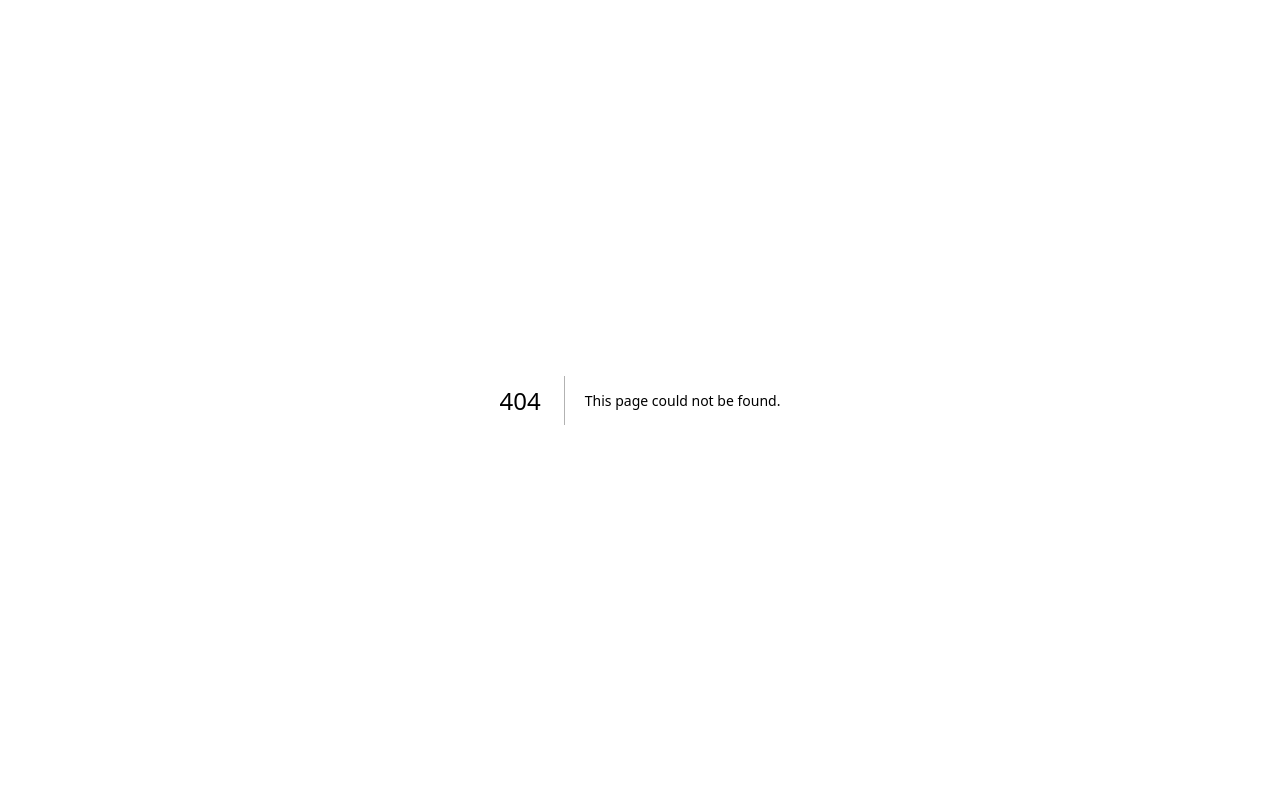
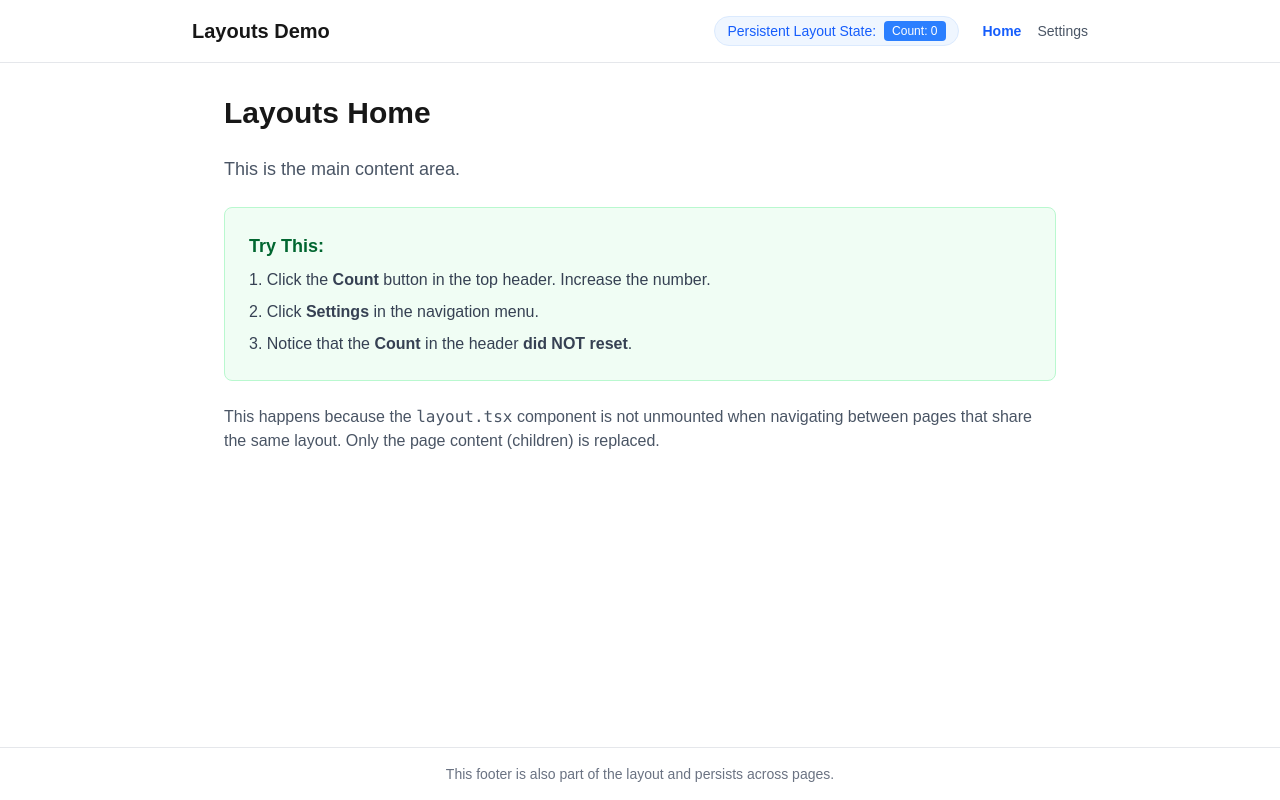
Before and after one commit to Changsik00/react19, a Next.js app: page /demos/layouts in a window 1280 px wide. Before the commit this address had no page. Built offline with nearby package versions, Linux system fonts and the light colour scheme.

Commit message:
feat: Add Client-side List and Layouts demos

```diff
--- /dev/null
+++ b/src/app/demos/layouts/layout.tsx
@@ -0,0 +1,59 @@
+'use client';
+
+import Link from 'next/link';
+import { usePathname } from 'next/navigation';
+import { useState } from 'react';
+
+export default function LayoutsDemoLayout({
+  children,
+}: {
+  children: React.ReactNode;
+}) {
+  const pathname = usePathname();
+  const [count, setCount] = useState(0);
+
+  return (
+    <div className="min-h-screen flex flex-col">
+      <header className="bg-white dark:bg-neutral-800 border-b border-gray-200 dark:border-neutral-700 p-4">
+        <div className="max-w-4xl mx-auto flex justify-between items-center">
+          <h1 className="text-xl font-bold">Layouts Demo</h1>
+
+          <div className="flex items-center gap-6">
+            <div className="flex items-center gap-2 bg-blue-50 dark:bg-blue-900/20 px-3 py-1 rounded-full border border-blue-100 dark:border-blue-800">
+              <span className="text-sm text-blue-600 dark:text-blue-300 font-medium">Persistent Layout State:</span>
+              <button
+                onClick={() => setCount(c => c + 1)}
+                className="bg-blue-500 hover:bg-blue-600 text-white text-xs px-2 py-0.5 rounded transition"
+              >
+                Count: {count}
+              </button>
+            </div>
+
+            <nav className="flex gap-4 text-sm">
+              <Link
+                href="/demos/layouts"
+                className={`hover:text-blue-500 transition ${pathname === '/demos/layouts' ? 'text-blue-600 font-bold' : 'text-gray-600 dark:text-gray-400'}`}
+              >
+                Home
+              </Link>
+              <Link
+                href="/demos/layouts/settings"
+                className={`hover:text-blue-500 transition ${pathname === '/demos/layouts/settings' ? 'text-blue-600 font-bold' : 'text-gray-600 dark:text-gray-400'}`}
+              >
+                Settings
+              </Link>
+            </nav>
+          </div>
+        </div>
+      </header>
+
+      <main className="flex-1 max-w-4xl mx-auto w-full p-8">
+        {children}
+      </main>
+
+      <footer className="p-4 text-center text-sm text-gray-500 border-t border-gray-200 dark:border-neutral-700">
+        This footer is also part of the layout and persists across pages.
+      </footer>
+    </div>
+  );
+}
--- /dev/null
+++ b/src/app/demos/layouts/page.tsx
@@ -0,0 +1,23 @@
+export default function LayoutsHome() {
+  return (
+    <div className="space-y-6">
+      <h2 className="text-3xl font-bold">Layouts Home</h2>
+      <p className="text-lg text-gray-600 dark:text-gray-300">
+        This is the main content area.
+      </p>
+
+      <div className="p-6 bg-green-50 dark:bg-green-900/20 border border-green-200 dark:border-green-800 rounded-lg">
+        <h3 className="text-lg font-bold text-green-800 dark:text-green-300 mb-2">Try This:</h3>
+        <ol className="list-decimal list-inside space-y-2 text-gray-700 dark:text-gray-300">
+          <li>Click the <strong>Count</strong> button in the top header. Increase the number.</li>
+          <li>Click <strong>Settings</strong> in the navigation menu.</li>
+          <li>Notice that the <strong>Count</strong> in the header <strong>did NOT reset</strong>.</li>
+        </ol>
+      </div>
+
+      <p className="text-gray-600 dark:text-gray-400">
+        This happens because the <code>layout.tsx</code> component is not unmounted when navigating between pages that share the same layout. Only the page content (children) is replaced.
+      </p>
+    </div>
+  );
+}
--- /dev/null
+++ b/src/app/demos/layouts/settings/page.tsx
@@ -0,0 +1,16 @@
+export default function LayoutsSettings() {
+  return (
+    <div className="space-y-6">
+      <h2 className="text-3xl font-bold">Settings Page</h2>
+      <p className="text-lg text-gray-600 dark:text-gray-300">
+        You have navigated to a different page!
+      </p>
+
+      <div className="p-6 bg-blue-50 dark:bg-blue-900/20 border border-blue-200 dark:border-blue-800 rounded-lg">
+        <p className="text-blue-800 dark:text-blue-300">
+          Look at the header above. The counter value is still the same as it was on the Home page.
+        </p>
+      </div>
+    </div>
+  );
+}
--- a/src/app/demos/page.tsx
+++ b/src/app/demos/page.tsx
@@ -14,10 +14,16 @@ const demos = [
     status: 'Complete',
   },
   {
+    title: 'Client-Side List (Dynamic)',
+    description: 'Proving SSR limits with dynamic state',
+    path: '/demos/rendering/client-list',
+    status: 'Complete',
+  },
+  {
     title: 'Layouts & Navigation',
     description: 'Shared UI and persistent state',
     path: '/demos/layouts',
-    status: 'Planned',
+    status: 'New',
   },
   {
     title: 'Data Fetching',
--- /dev/null
+++ b/src/app/demos/rendering/client-list/page.tsx
@@ -0,0 +1,24 @@
+import ClientOnlyList from '@/components/ClientOnlyList';
+
+export default function ClientListDemoPage() {
+  return (
+    <div className="flex min-h-screen flex-col items-center p-12 gap-8 bg-gray-50 dark:bg-neutral-900">
+      <div className="text-center max-w-2xl">
+        <h1 className="text-4xl font-bold mb-4">Client-Side Rendering Demo</h1>
+        <p className="text-lg text-gray-600 dark:text-gray-400">
+          This demo proves that <strong>state generated on the client</strong> cannot be rendered by the server.
+        </p>
+      </div>
+
+      <div className="w-full max-w-2xl">
+        <div className="p-4 bg-yellow-100 dark:bg-yellow-900/30 text-yellow-800 dark:text-yellow-200 rounded-lg mb-8">
+          <strong>Experiment:</strong> Refresh this page and check the <strong>Network Tab</strong> (look for the document request).
+          <br />
+          You will see the "Server rendered this empty state" message in the HTML, but NOT the list items.
+        </div>
+
+        <ClientOnlyList />
+      </div>
+    </div>
+  );
+}
--- /dev/null
+++ b/src/components/ClientOnlyList.tsx
@@ -0,0 +1,49 @@
+'use client';
+
+import { useState, useEffect } from 'react';
+
+export default function ClientOnlyList() {
+  const [items, setItems] = useState<string[]>([]);
+  const [isClient, setIsClient] = useState(false);
+
+  useEffect(() => {
+    // This runs ONLY in the browser
+    setIsClient(true);
+
+    // Simulate fetching data or generating list on client
+    const timer = setTimeout(() => {
+      setItems(['Item 1 (Client)', 'Item 2 (Client)', 'Item 3 (Client)']);
+    }, 1000);
+
+    return () => clearTimeout(timer);
+  }, []);
+
+  return (
+    <div className="p-6 border-2 border-purple-500 rounded-lg bg-purple-50 dark:bg-purple-900/20 mt-4">
+      <div className="mb-4">
+        <span className="bg-purple-500 text-white px-2 py-1 text-sm font-bold rounded">
+          CLIENT ONLY LIST
+        </span>
+      </div>
+
+      <div className="mb-4 text-gray-700 dark:text-gray-300">
+        <p>Initial State: <strong>Empty Array []</strong></p>
+        <p>Current State: <strong>{items.length} items</strong></p>
+      </div>
+
+      {items.length === 0 ? (
+        <div className="p-4 bg-gray-100 dark:bg-gray-800 rounded animate-pulse text-center text-gray-500">
+          {isClient ? 'Loading items on client...' : 'Server rendered this empty state'}
+        </div>
+      ) : (
+        <ul className="space-y-2">
+          {items.map((item, index) => (
+            <li key={index} className="p-3 bg-white dark:bg-neutral-800 rounded shadow-sm border border-purple-200 dark:border-purple-800">
+              {item}
+            </li>
+          ))}
+        </ul>
+      )}
+    </div>
+  );
+}
```
